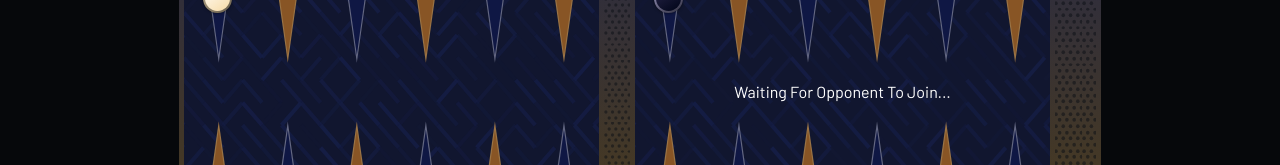
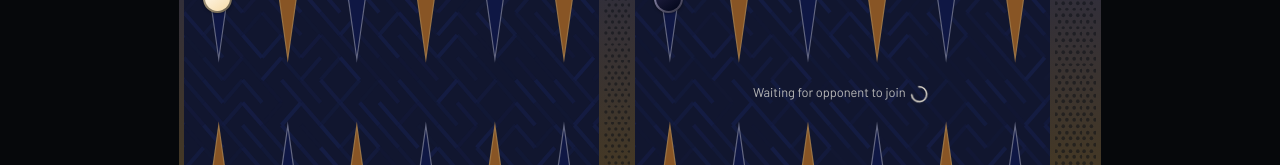
Before and after one commit to sam-swarr/backgammon, a React (Create React App) app: page /local in a window 1280 px wide. Shown: the part 308-473 px from the top of the page. Built offline with nearby package versions, Linux system fonts and the light colour scheme.

Commit message:
add spinner next to waiting... messages

```diff
--- a/src/App.css
+++ b/src/App.css
@@ -53,6 +53,38 @@
   }
   to {
     transform: rotate(360deg);
+  }
+}
+
+.Waiting-text-wrapper {
+  display: flex;
+}
+
+.Begin-game-button-wrapper.waiting-text {
+  color: #b8b8b8;
+  font-size: 0.8em;
+  justify-content: center;
+}
+
+.Waiting-spinner {
+  animation-name: spin;
+  animation-duration: 2000ms;
+  animation-iteration-count: infinite;
+  animation-timing-function: linear;
+  background-image: url("loading-spinner.svg");
+  background-position: center;
+  background-repeat: no-repeat;
+  height: 40%;
+  margin-top: 1%;
+  width: 8%;
+}
+
+@keyframes spin {
+  from {
+      transform:rotate(0deg);
+  }
+  to {
+      transform:rotate(360deg);
   }
 }
 
--- a/src/BeginGameButton.tsx
+++ b/src/BeginGameButton.tsx
@@ -9,8 +9,11 @@ const BeginGameButton: FunctionComponent = () => {
 
   if (gameState === GameState.WaitingForPlayers) {
     return (
-      <div className={"Begin-game-button-wrapper"}>
-        Waiting For Opponent To Join...
+      <div className={"Begin-game-button-wrapper waiting-text"}>
+        <div className={"Waiting-text-wrapper"}>
+          Waiting for opponent to join
+        </div>
+        <div className={"Waiting-spinner"} />
       </div>
     );
   } else if (gameState === GameState.WaitingToBegin) {
@@ -29,8 +32,11 @@ const BeginGameButton: FunctionComponent = () => {
       );
     } else {
       return (
-        <div className={"Begin-game-button-wrapper"}>
-          Waiting For Host To Begin Game...
+        <div className={"Begin-game-button-wrapper waiting-text"}>
+          <div className={"Waiting-text-wrapper"}>
+            Waiting for host to begin game
+          </div>
+          <div className={"Waiting-spinner"} />
         </div>
       );
     }
```
Also changed, not shown: src/loading-spinner.svg (added).
